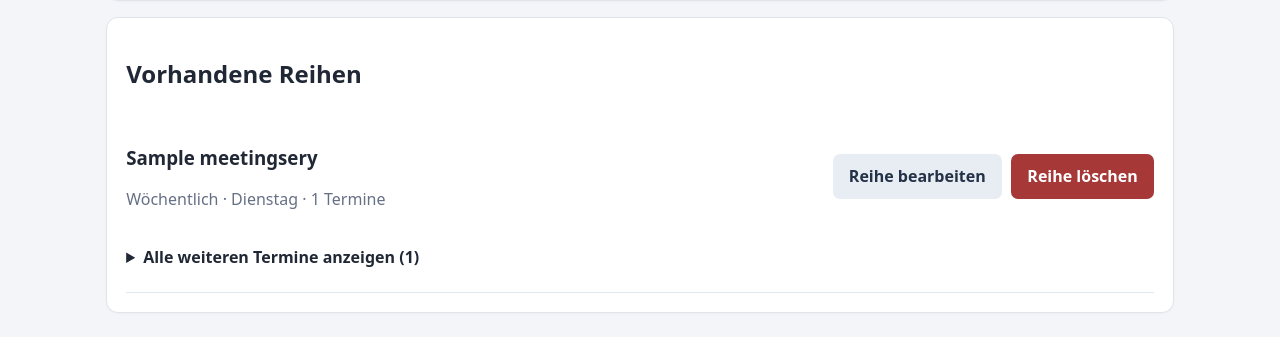
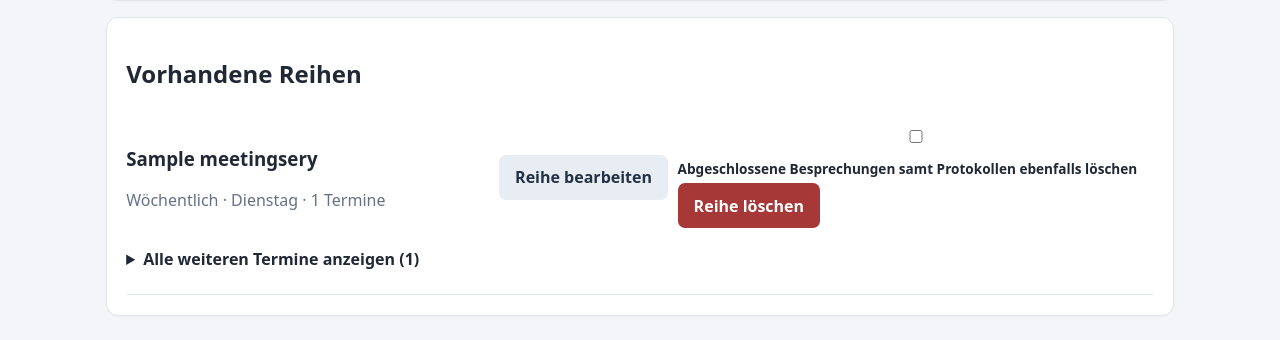
Before and after one commit to k2home/meeting, a Django app: page /admin/series/ in a window 1280 px wide. Shown: the part 1281-1621 px from the top of the page. Before the commit the page ends 1596 px from the top, so only its background shows below. Run offline with Django 5.2, Linux system fonts and the light colour scheme; a user stored in the database is signed in; tables that the repository leaves empty hold one stand-in row (values such as "Sample post").

Commit message:
Reihenlöschung: historische Besprechungen erhalten

```diff
--- a/templates/meetings/series.html
+++ b/templates/meetings/series.html
@@ -16,8 +16,10 @@
         </div>
         <div class="actions">
           <a class="btn secondary" href="{% url 'series_edit' s.pk %}">Reihe bearbeiten</a>
-          <form method="post" action="{% url 'series_delete' s.pk %}" onsubmit="return confirm('Diese leere Besprechungsreihe wirklich löschen?');">
-            {% csrf_token %}<button class="danger" type="submit" {% if s.meetings.exists or s.topics.exists %}disabled title="Reihe enthält noch Termine oder Themen"{% endif %}>Reihe löschen</button>
+          <form method="post" action="{% url 'series_delete' s.pk %}" onsubmit="return confirm('Besprechungsreihe löschen? Zukünftige, noch nicht abgeschlossene Termine werden entfernt. Abgeschlossene Besprechungen bleiben standardmäßig samt Protokollen erhalten.');">
+            {% csrf_token %}
+            <label style="display:block;font-size:.85rem;margin-bottom:.35rem"><input type="checkbox" name="delete_completed"> Abgeschlossene Besprechungen samt Protokollen ebenfalls löschen</label>
+            <button class="danger" type="submit">Reihe löschen</button>
           </form>
         </div>
       </div>
```
